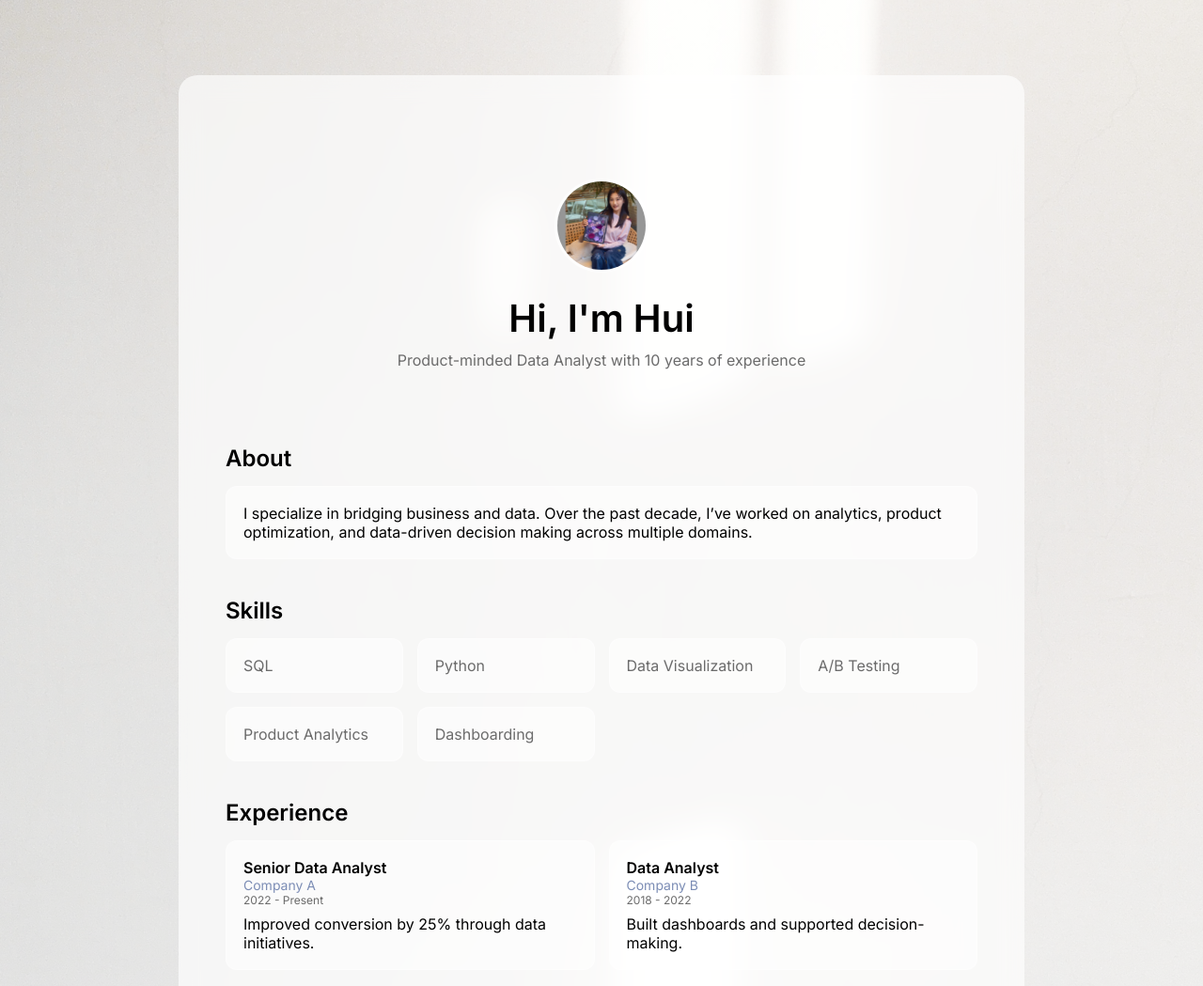
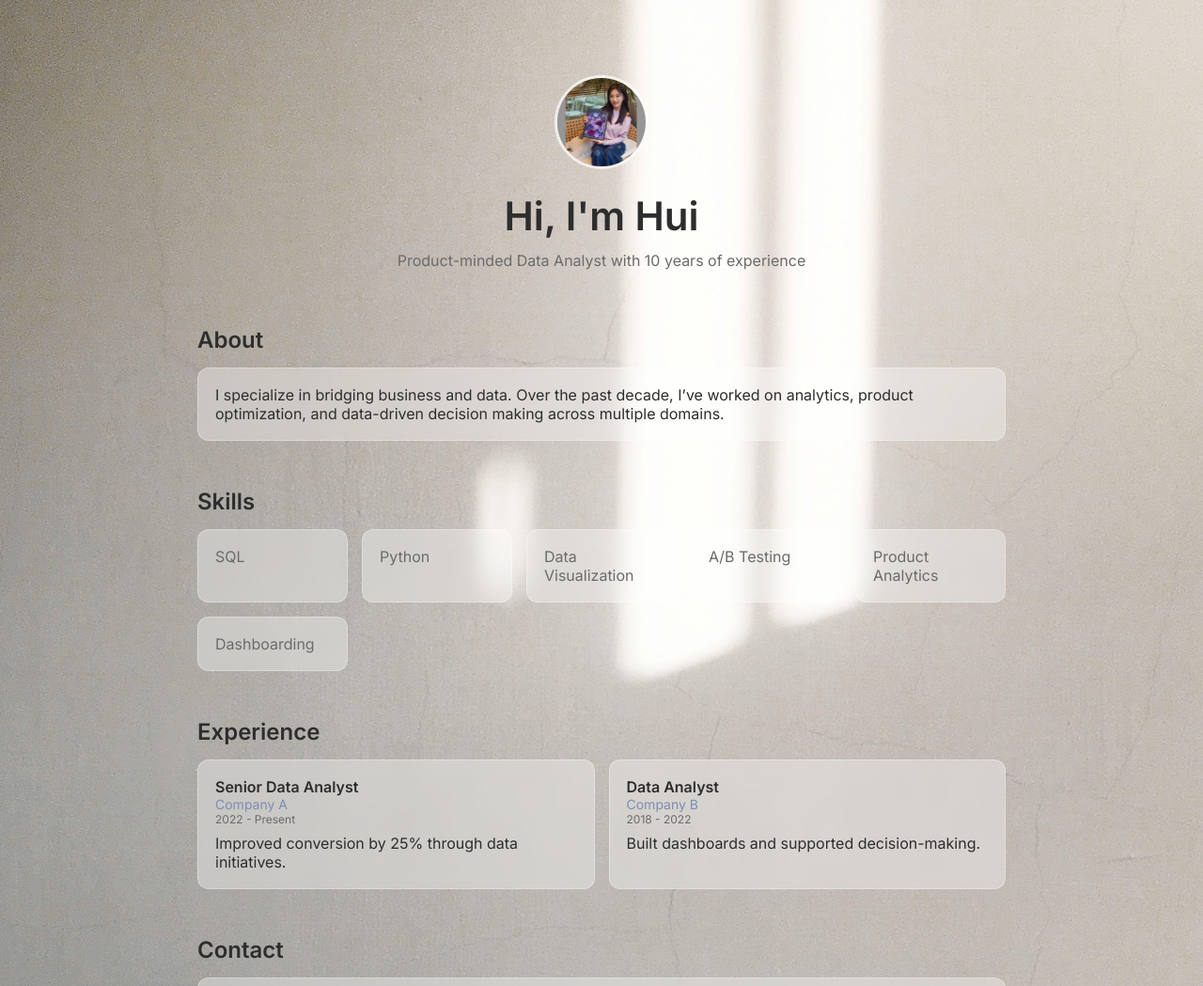
Before and after one commit to lucy9588/Public-demo-projects, a plain HTML site: page aboutme.html in a window 1280 px wide. Shown: the top 1049 px of the page at 94% size. Drawn offline with Linux system fonts and the light colour scheme.

Commit message:
Update aboutme.html

```diff
--- a/aboutme.html
+++ b/aboutme.html
@@ -21,45 +21,37 @@
     font-family: 'Inter', sans-serif;
     }
 
-    /* ✅ 背景图 + 轻微渐变（保证可见） */
+    /* ✅ 整页背景（唯一图层） */
     body {
-    background:
-        linear-gradient(rgba(255,255,255,0.6), rgba(255,255,255,0.8)),
-        url('assets/css/images/bg_aboutme2.jpg');
-
+    background: url('assets/css/images/bg_aboutme2.jpg');
     background-size: cover;
     background-position: center;
-    background-repeat: no-repeat;
+    background-attachment: fixed;
 
     min-height: 100vh;
+    color: var(--text);
     }
 
-    /* ✅ 关键：让背景露出来 */
-    .container {
+    /* ✅ 页面整体留白（替代 container） */
+    .page {
     max-width: 900px;
-    margin: 80px auto;   /* 上下+左右留白 */
-
-    padding: 50px;
-
-    background: rgba(255,255,255,0.65); /* 更透明 */
-    backdrop-filter: blur(12px);
-
-    border-radius: 20px;
+    margin: 80px auto;
+    padding: 0 20px;
     }
 
     /* HERO */
     .hero {
-    padding: 60px 0 40px;
     text-align: center;
+    margin-bottom: 60px;
     }
 
     .hero h1 {
-    font-size: 40px;
+    font-size: 42px;
     font-weight: 600;
     }
 
     .hero p {
-    margin-top: 10px;
+    margin-top: 12px;
     color: var(--subtext);
     }
 
@@ -73,19 +65,23 @@
 
     /* SECTION */
     section {
-    margin: 40px 0;
+    margin-bottom: 50px;
     }
 
     h2 {
     margin-bottom: 15px;
     }
 
-    /* CARD */
+    /* ✅ 卡片改为“轻玻璃感”，而不是大容器 */
     .card {
-    background: rgba(255,255,255,0.5);
+    background: rgba(255,255,255,0.35);
+    backdrop-filter: blur(8px);
+
     border-radius: 12px;
     padding: 18px;
-    border: 1px solid rgba(255,255,255,0.4);
+
+    border: 1px solid rgba(255,255,255,0.3);
+
     transition: 0.3s;
     }
 
@@ -140,7 +136,7 @@
 
     <body>
 
-    <div class="container">
+    <div class="page">
 
     <div class="hero fade">
     <img src="assets/css/images/hero.jpg" class="avatar">
@@ -194,13 +190,13 @@
         <p>Email: your@email.com</p>
         <p>GitHub: github.com/yourname</p>
     </div>
-</section>
+    </section>
 
-</div>
+    </div>
 
-<script>
-const faders = document.querySelectorAll('.fade');
-const observer = new IntersectionObserver(entries => {
+    <script>
+    const faders = document.querySelectorAll('.fade');
+    const observer = new IntersectionObserver(entries => {
     entries.forEach(entry => {
         if (entry.isIntersecting) entry.target.classList.add('show');
     });
```
